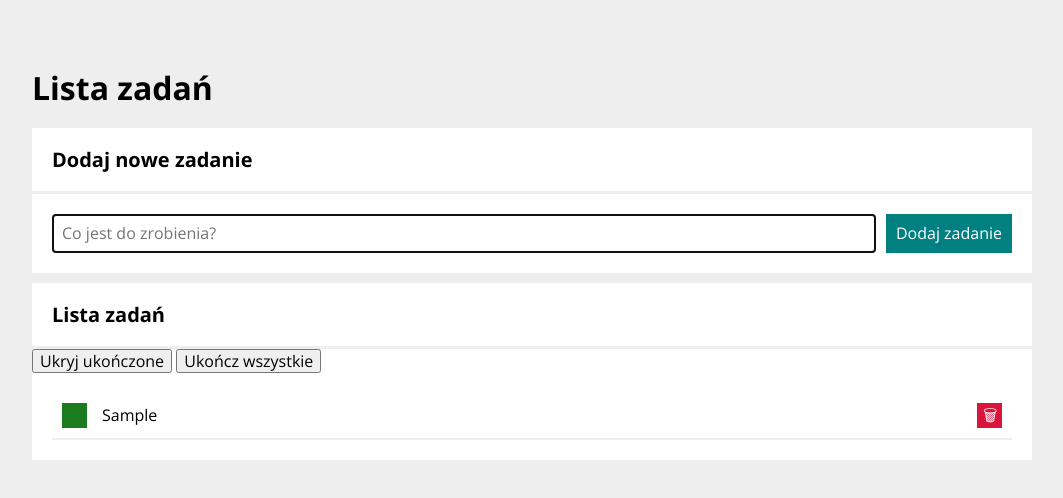
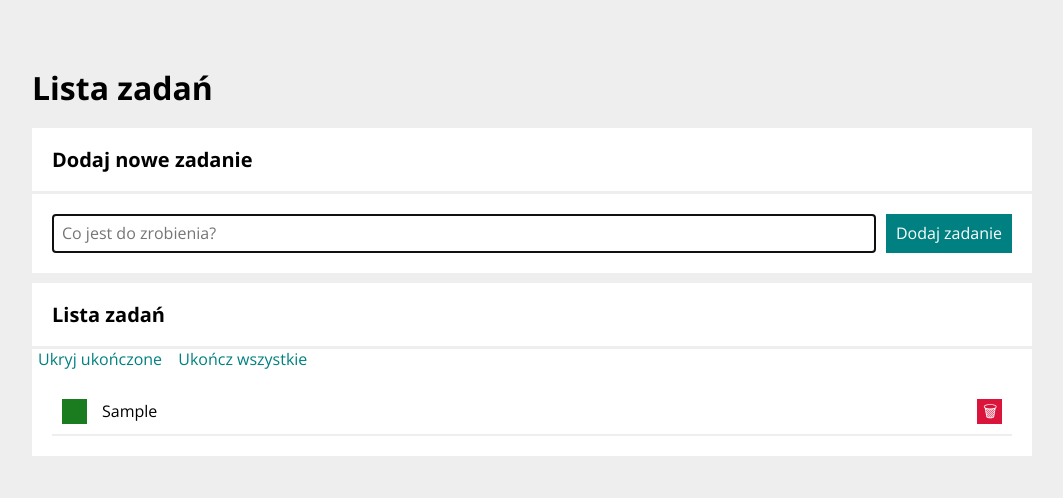
Before and after one commit to RadekJelen/to-do-list, a plain HTML site: page index.html in a window 1280 px wide. Both pictures are taken after typing "Sample" into the empty fields and a click on the button "Dodaj zadanie". Shown: the whole page, without its empty margins (108-1171 px from the left). Drawn offline with nearby package versions, Linux system fonts and the light colour scheme.

Commit message:
adding styles to buttons

```diff
--- /dev/null
+++ b/css/text-buttons.css
@@ -0,0 +1,18 @@
+.textButtons {
+  border: none;
+  background-color: transparent;
+  color: hsl(180, 100%, 25%);
+  transition: color 0.5s;
+}
+
+.textButtons:hover {
+  color: hsl(180, 100%, 30%);
+}
+
+.textButtons:active {
+  color: hsl(180, 100%, 35%);
+}
+
+.textButtons:disabled {
+  color: #aaa;
+}
--- a/index.html
+++ b/index.html
@@ -17,6 +17,7 @@
 	<link href="css/section.css" rel="stylesheet">
 	<link href="css/form.css" rel="stylesheet">
 	<link href="css/list.css" rel="stylesheet">
+	<link href="css/text-buttons.css" rel="stylesheet">
 	<script defer src="js/script.js"></script>
 	<title>Lista zadań</title>
 </head>
--- a/js/script.js
+++ b/js/script.js
@@ -106,10 +106,10 @@
 		}
 
 		buttonsContainer.innerHTML = `
-			<button class="js-hideDoneTasks">
+			<button class="textButtons js-hideDoneTasks">
 				${hideDoneTasks ? "Pokaż" : "Ukryj"} ukończone
 			</button>
-			<button class="js-markAllDone"
+			<button class="textButtons js-markAllDone"
 				${tasks.every(({ done }) => done) ? "disabled" : ""}>
 					Ukończ wszystkie
 			</button>
```
